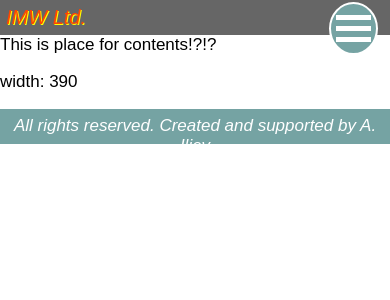
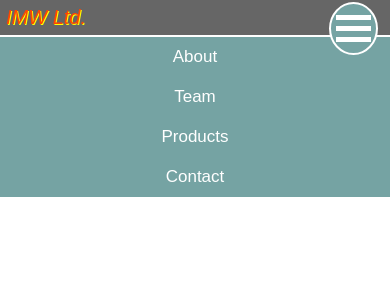
Before and after one commit to AleksandarIliev/IMW, a React (Create React App) app: page / in a window 390 px wide. Shown: the top 300 px of the page. Built offline with nearby package versions, Linux system fonts and the light colour scheme.

Commit message:
Fixed collapsible menu in navbar and app.css

```diff
--- a/src/App.css
+++ b/src/App.css
@@ -58,6 +58,10 @@ body {
 .navBtn:hover {
     background-color: #666666;
 }
+.miniNav a{
+    display: none;
+
+}
 
 
 .contents {
@@ -105,4 +109,19 @@ body {
     .navBtn {
         display: block;
     }
+    .miniNav a{
+        position: relative;
+        top: 37px;
+        height: 30px;
+        width: 100%;
+        padding-top: 10px;
+        background-color: #75a3a3;
+        display: block;
+        color: white;
+        text-align: center;
+        text-decoration: none;
+    }
+    .miniNav a:hover {
+        background-color: #666666;
+    }
 }
--- a/src/Components/Header/Navbar.js
+++ b/src/Components/Header/Navbar.js
@@ -1,25 +1,34 @@
 import { NavLink } from "react-router-dom";
 
-import { useState, useEffect} from "react";
+import { useState } from "react";
 
 export const Navbar = () => {
     const [show, setShow] = useState(true)
     const handleNavBtn = () => {
-
+        setShow((current) => !current)
     }
 
     return (
+        <>
         <div className="navbar">
             <NavLink to="/">IMW Ltd.</NavLink>
             <NavLink to="/about">About</NavLink>
             <NavLink to="/team">Team</NavLink>
             <NavLink to="/products">Products</NavLink>
             <NavLink to="/contact">Contact</NavLink>
-            <div className="navBtn" onClick={handleNavBtn}>
+        </div>
+        <div className="navBtn" onClick={handleNavBtn}>
                 <div className="lineOne"></div>
                 <div className="lineTwo"></div>
                 <div className="lineThree"></div>
             </div>
-        </div>
+            {show && <div className="miniNav">
+                {/* <NavLink to="/">IMW Ltd.</NavLink> */}
+                <NavLink to="/about">About</NavLink>
+                <NavLink to="/team">Team</NavLink>
+                <NavLink to="/products">Products</NavLink>
+                <NavLink to="/contact">Contact</NavLink>
+            </div>}
+        </>
     );
 }
```
